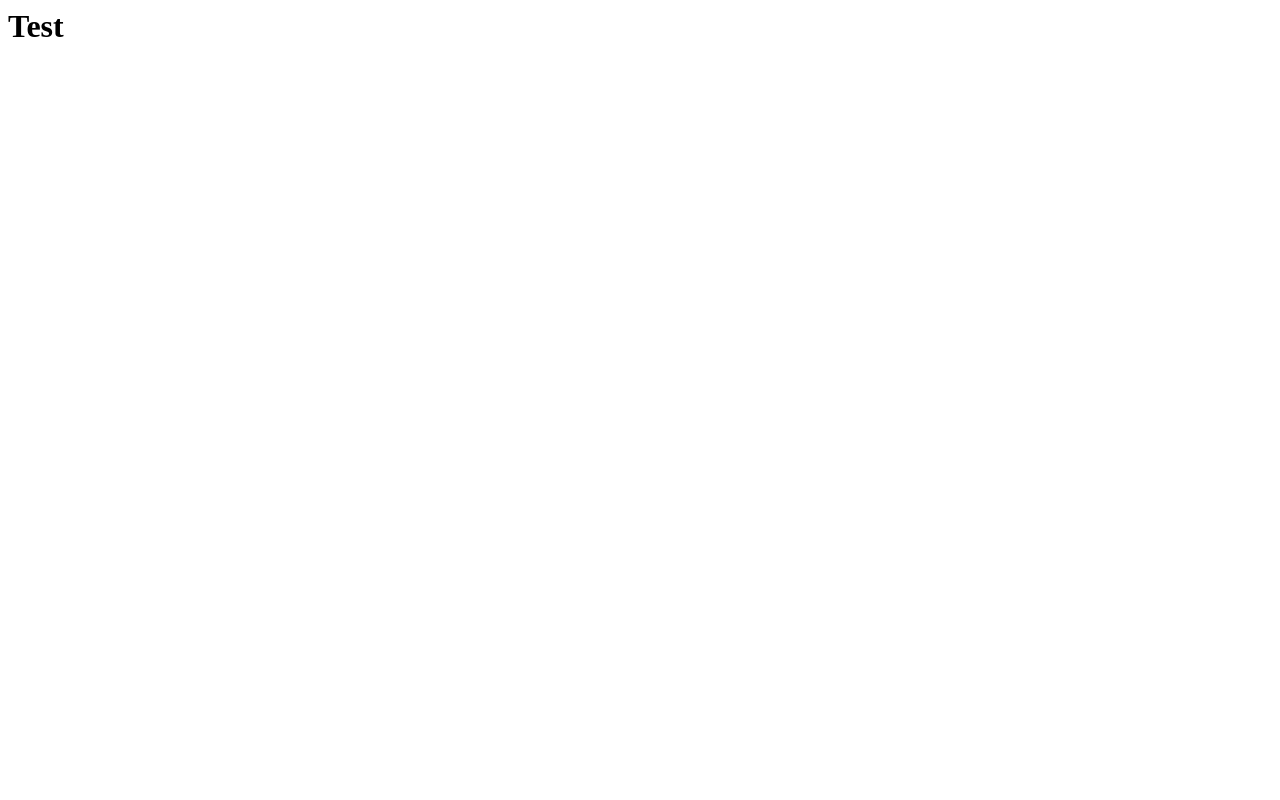
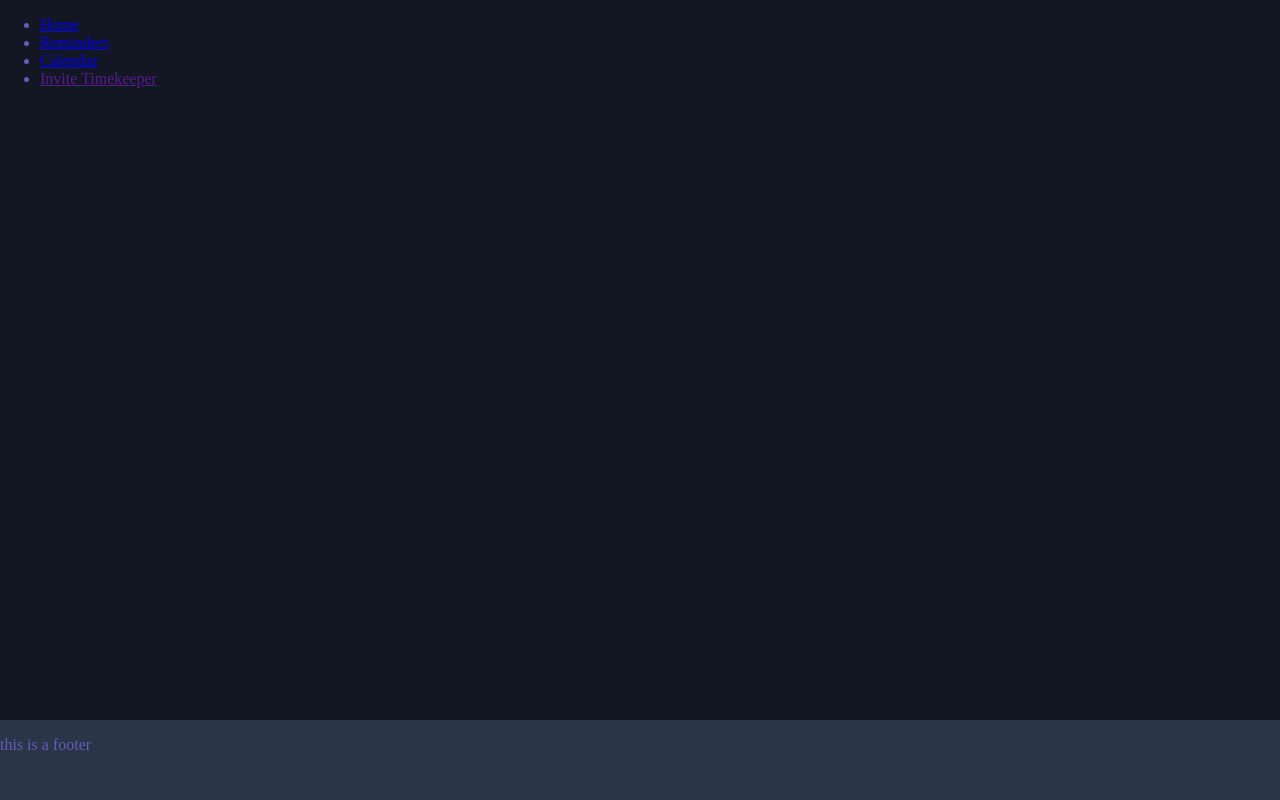
Before and after one commit to Dukky0/Website-Practice, a plain HTML site: page Practice 1/index.html in a window 1280 px wide. Drawn offline with Linux system fonts and the light colour scheme.

Commit message:
CSS Stuff
Started CSS and added position-locked footer

```diff
--- a/Practice 1/index.html
+++ b/Practice 1/index.html
@@ -1,7 +1,25 @@
+<!DOCTYPE html>
 <html>
+    <head>
+        <link href="./styles/main.css" rel="stylesheet">
+        <script src="./scripts/main.js" defer></script>
+    </head>
     <body>
-        <h1>
-            Test
-        </h1>
+        <header>
+            <nav>
+                <ul>
+                    <li id="home-btn" class="rnd-btn-style"><a href="./index.html">Home</a></li>
+                    <li id="reminders-btn" class="rnd-btn-style"><a href="./reminders.html">Reminders</a></li>
+                    <li id="calendar-btn" class="rnd-btn-style"><a href="./calendar.html">Calendar</a></li>
+                    <li id="invite-btn" class="rnd-btn-style"><a href="" target="_blank">Invite Timekeeper</a></li>
+                </ul>
+            </nav>
+        </header>
+        <main>
+
+        </main>
+        <footer>
+            <p>this is a footer</p>
+        </footer>
     </body>
 </html>
--- /dev/null
+++ b/Practice 1/styles/main.css
@@ -0,0 +1,28 @@
+#page-content {
+    position: relative;
+    min-height: 100vh;
+}
+
+#content-wrap {
+    padding-bottom: 5rem;
+}
+
+body {
+    /* variables */
+    --primary-bg: #121723;
+    --secondary-bg: #2a3548;
+    --primary-accent: #645CBB;
+    --secondary-accent: #78c2ff;
+
+    background-color: var(--primary-bg);
+    color: var(--primary-accent);
+    margin: 0;
+}
+
+footer {
+    background-color: var(--secondary-bg);
+    position: absolute;
+    bottom: 0;
+    width: 100%;
+    height: 5rem;
+}
```
Also changed, not shown: Practice 1/calendar.html (added), Practice 1/reminders.html (added), Practice 1/scripts/main.js (added).
